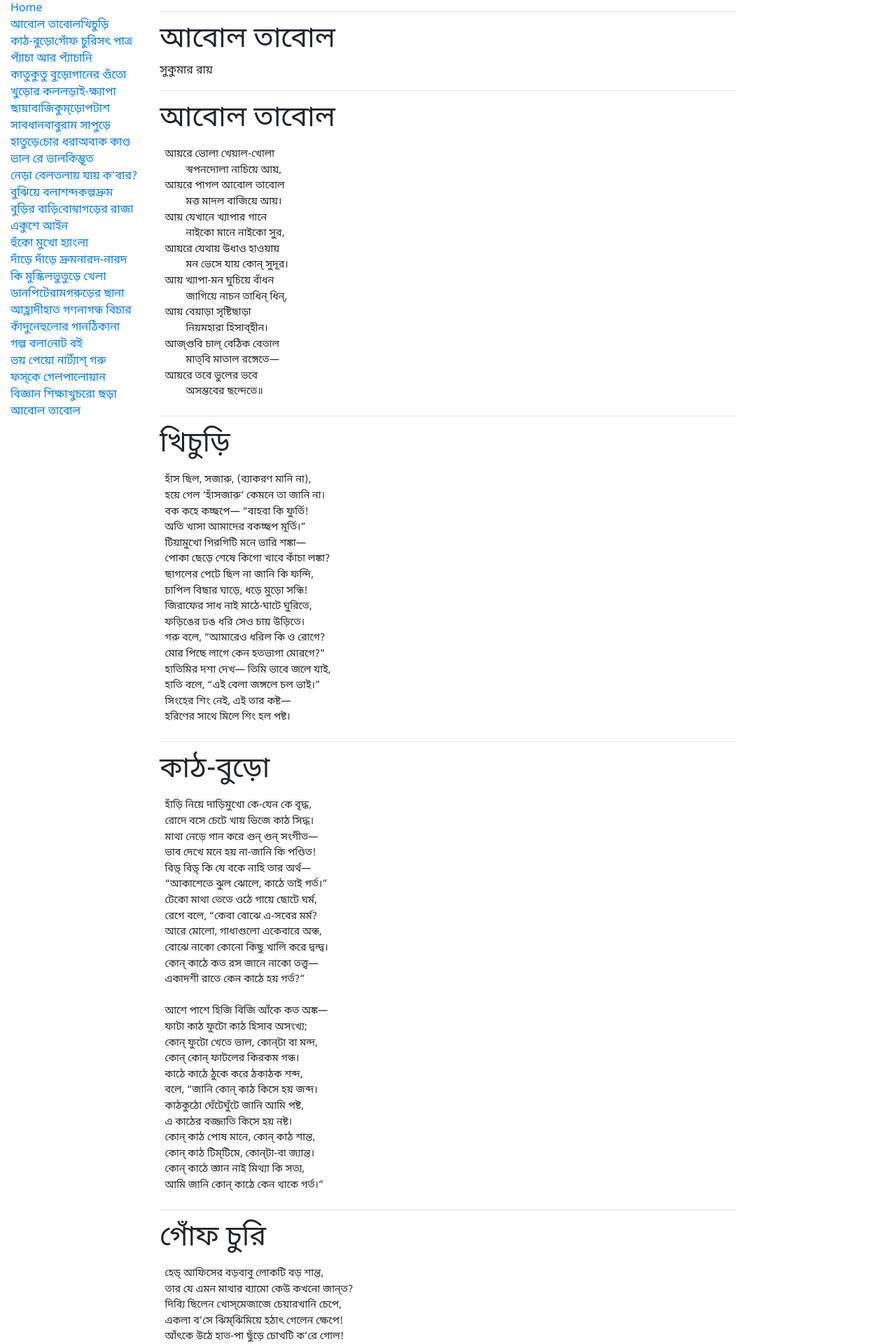
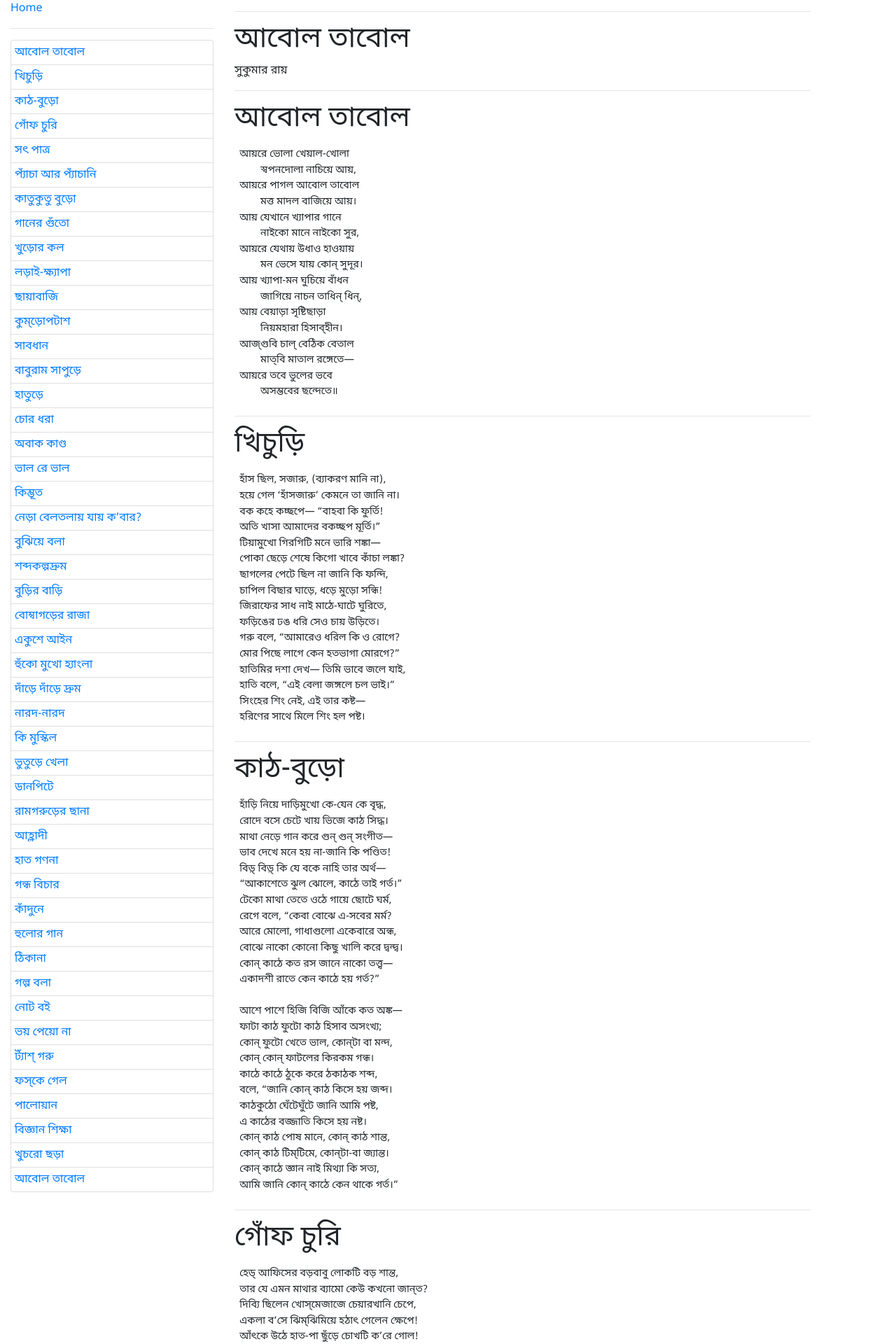
Before and after one commit to majantali/majantali.github.io, a Jekyll site: the page built from bnarchive/SukumarRay_Poetry_AbolTabol.md, in a window 1280 px wide. Shown: the top 1920 px of the page at 70% size. Built offline with Jekyll 4.4.1, drawn with Linux system fonts in a browser that asks for light colours; some web fonts are replaced; our own code applies the rules of GitHub Pages for plain Markdown files.

Commit message:
more TOC attempts

```diff
--- a/_layouts/default.html
+++ b/_layouts/default.html
@@ -23,13 +23,14 @@
     <section>
       <div class="container-fluid">
 
-	<div class="row flex-xl-nowrap">
+	<div class="row">
 
-          <div class="col-md-3 col-xl-2">
+          <div class="col-md-3 col-xl-3">
 	    <nav class="toc" id="toc-nav" aria-label="TOC">
-	      <div>
+	      <div class="toc">
 		<a href="/">Home</a>
-{% include toc.html html=content sanitize=false class="nav bd-sidenav" h_min=1 h_max=2 %}
+		<hr class="hr-primary"/>
+{% include toc.html html=content sanitize=false class="list-group" item_class="list-group-item" h_min=1 h_max=1 %}
 	      </div>
 	    </nav>
 	  </div>
--- a/assets/styles/custom.css
+++ b/assets/styles/custom.css
@@ -37,3 +37,21 @@ h1, h2, h3
 {
     font-family: 'Noto Sans Bengali', 'Noto Serif';
 }
+
+div.toc ul
+{
+    display: inline;
+    list-style: none;
+    list-style-position: inside;
+    padding-left: 0px;
+}
+
+div.toc li
+{
+    padding: 5px;
+}
+
+div.toc li:hover
+{
+  background-color: #efefef;
+}
```
